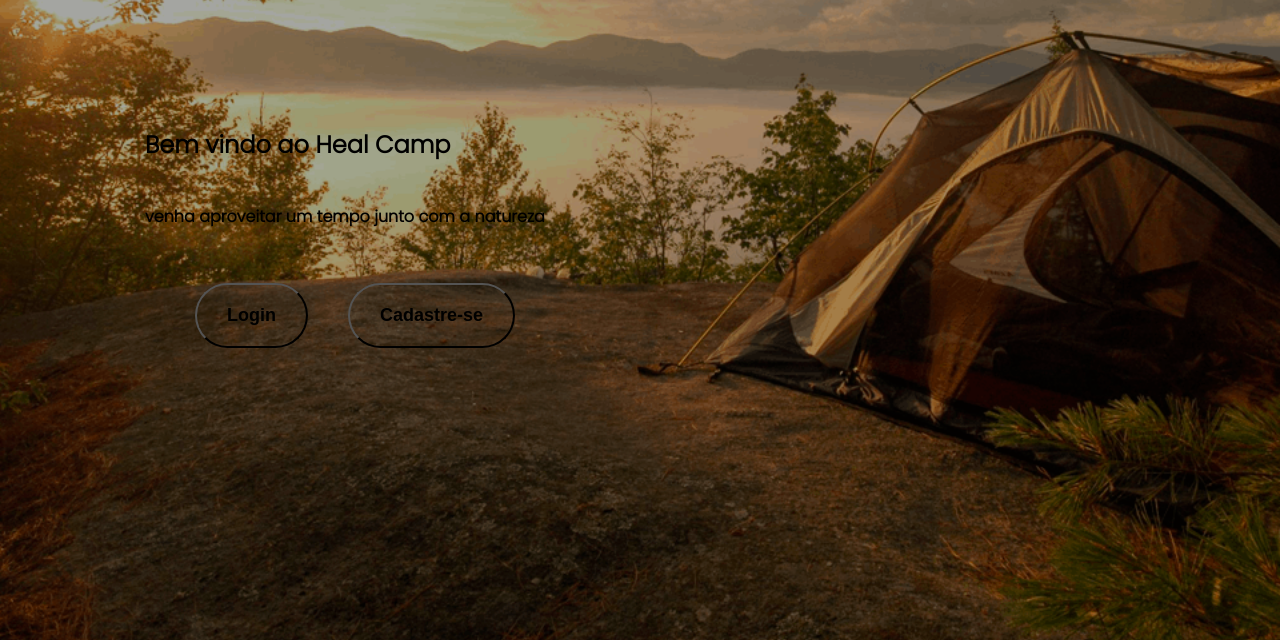
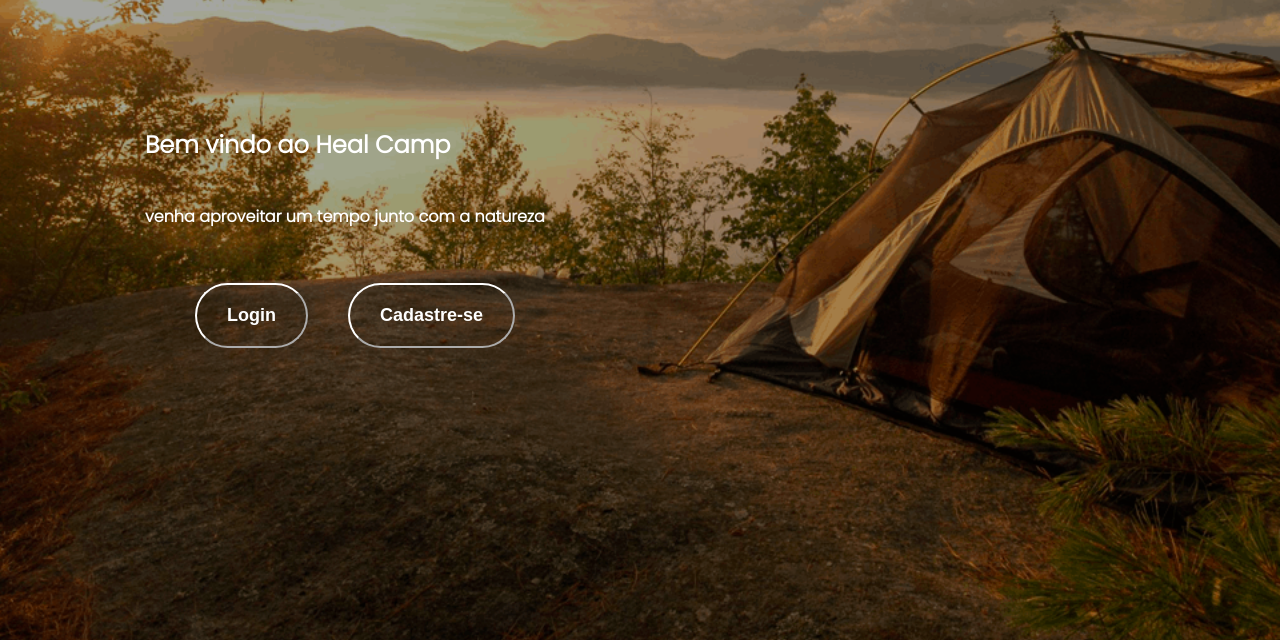
Before and after one commit to LaryssaGomes/projeto-acampamento, a plain HTML site: page index.html in a window 1280 px wide. Shown: the part 86-726 px from the top of the page. Drawn offline with Linux system fonts and the light colour scheme.

Commit message:
jsfinalizado

```diff
--- a/css/style.css
+++ b/css/style.css
@@ -53,7 +53,7 @@ a {
 .text-home{
     max-width: 990px;
     height: 100%;
-    color: #000;
+    color: #fff;
     margin: 0 auto;
     display:flex;
     font-weight: 800;
@@ -73,8 +73,9 @@ a {
     margin: 10px 20px;
     border-radius: 48px;
     font-size: 18px;
+    color: #fff;
     background-color: Transparent;
-    border-color: #000;
+    border-color: #fff;
     font-weight: bold;
     cursor: pointer;
 }
```
